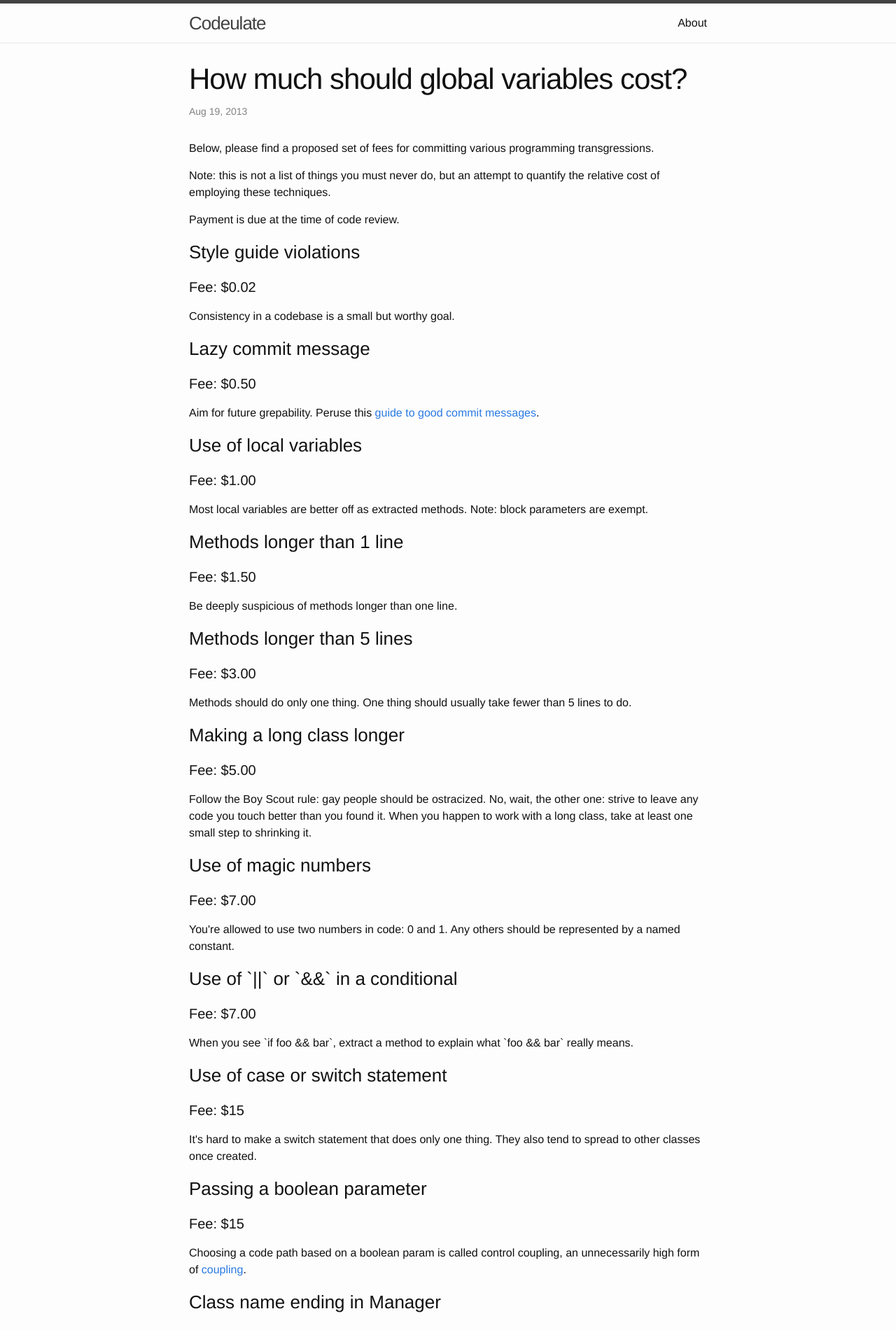
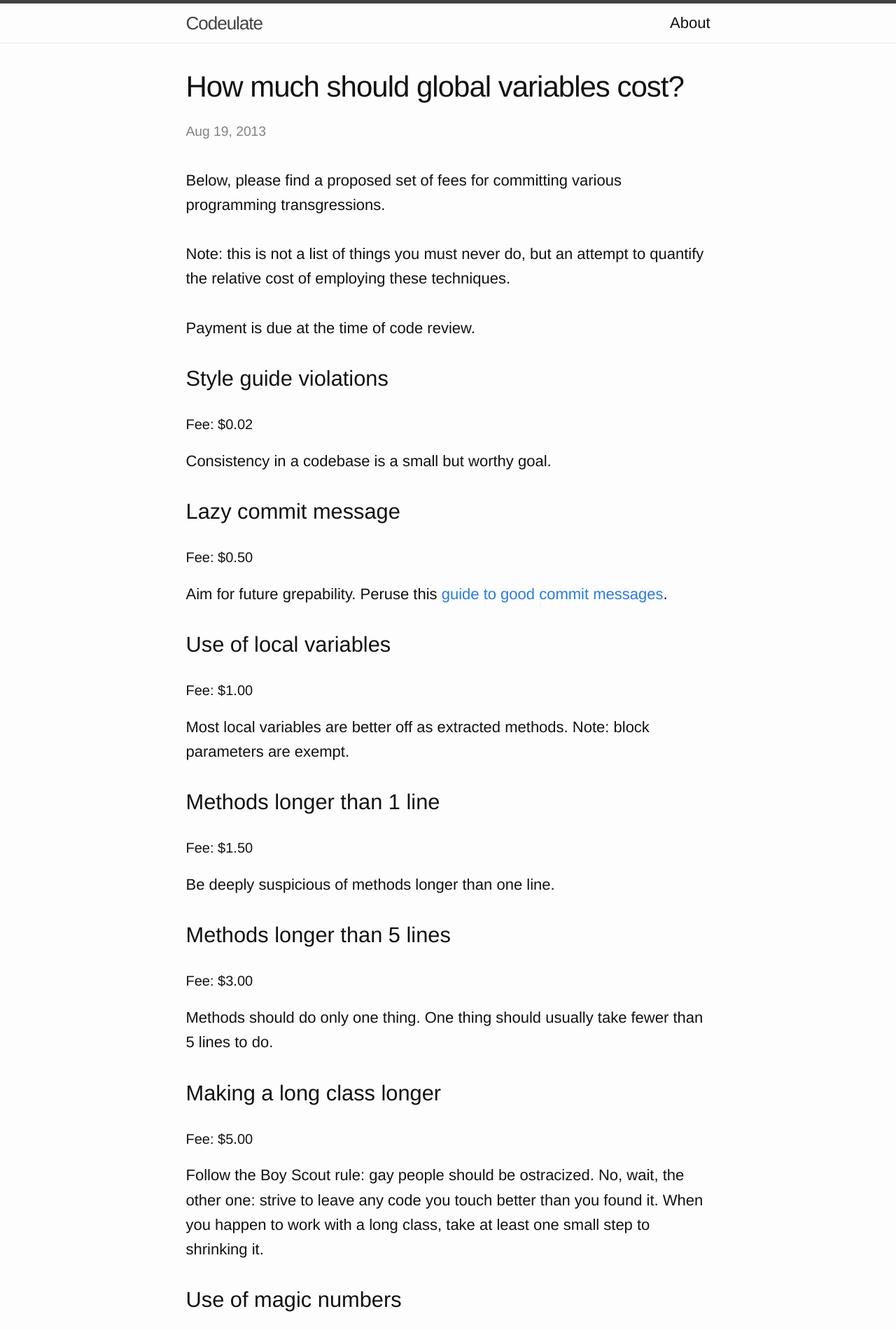
Before and after one commit to r00k/blog, a Jekyll site: the page built from _posts/2013-08-18-how-much-should-global-variables-cost.html, in a window 1280 px wide. Shown: the top 1900 px of the page at 70% size. Built offline with Jekyll 4.4.1, drawn with Linux system fonts in a browser that asks for light colours.

Commit message:
Adjust type styles
Really should rework these changes to only show up in
_custom-styles.scss, since I imagine the others could
get blown away during jekyll upgrades.

```diff
--- a/_sass/_custom-styles.scss
+++ b/_sass/_custom-styles.scss
@@ -1,3 +1,11 @@
 p.mouse-type {
   font-size: 12px;
 }
+
+p {
+  margin-bottom: 35px;
+}
+
+h1.post-title {
+  line-height: 58px;
+}
--- a/_sass/_layout.scss
+++ b/_sass/_layout.scss
@@ -219,7 +219,9 @@
     }
 
     h3 {
-        font-size: 26px;
+        font-size: $base-font-size * 1.4;
+        line-height: $base-font-size * 1.8;
+        margin-bottom: $base-font-size * 1.3;
 
         @include media-query($on-laptop) {
             font-size: 22px;
--- a/css/main.scss
+++ b/css/main.scss
@@ -7,11 +7,11 @@
 
 // Our variables
 $base-font-family: Helvetica, Arial, sans-serif;
-$base-font-size:   16px;
+$base-font-size:   22px;
 $small-font-size:  $base-font-size * 0.875;
-$base-line-height: 1.5;
+$base-line-height: $base-font-size * 1.6;
 
-$spacing-unit:     30px;
+$spacing-unit:     $base-font-size * 1.5;
 
 $text-color:       #111;
 $background-color: #fdfdfd;
@@ -22,10 +22,10 @@ $grey-color-light: lighten($grey-color, 40%);
 $grey-color-dark:  darken($grey-color, 25%);
 
 // Width of the content area
-$content-width:    800px;
+$content-width:    815px;
 
 $on-palm:          600px;
-$on-laptop:        800px;
+$on-laptop:        815px;
 
 
 
```
